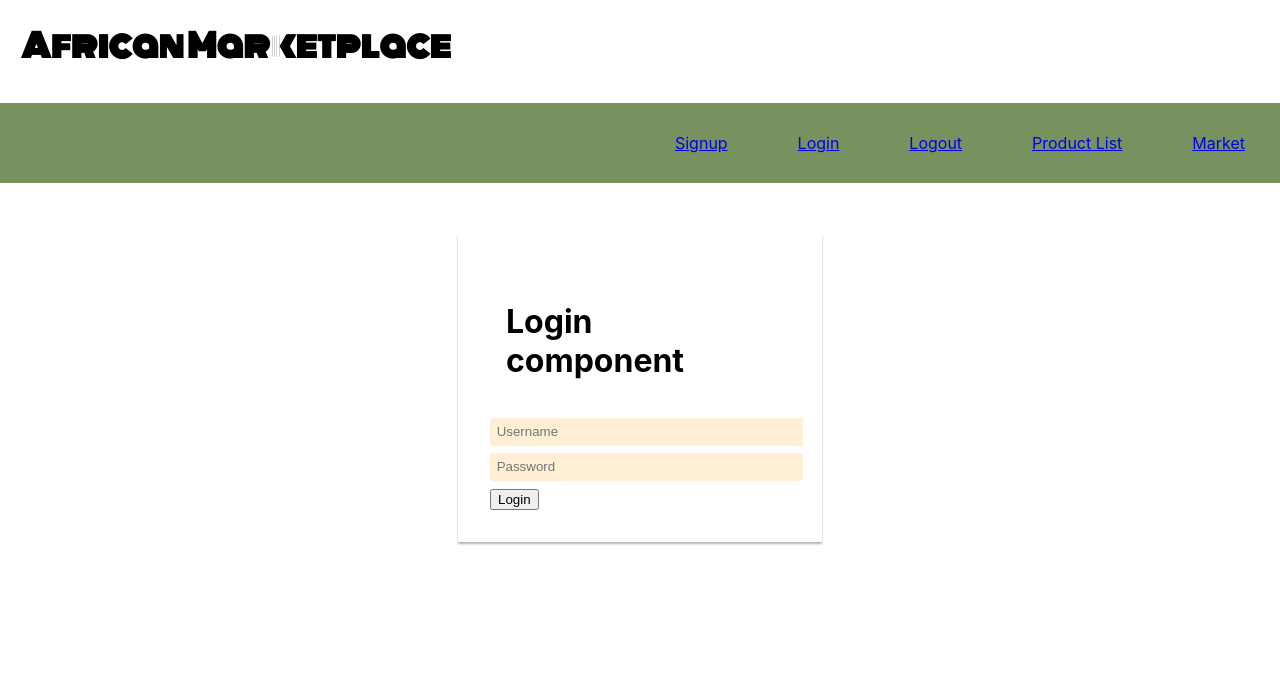
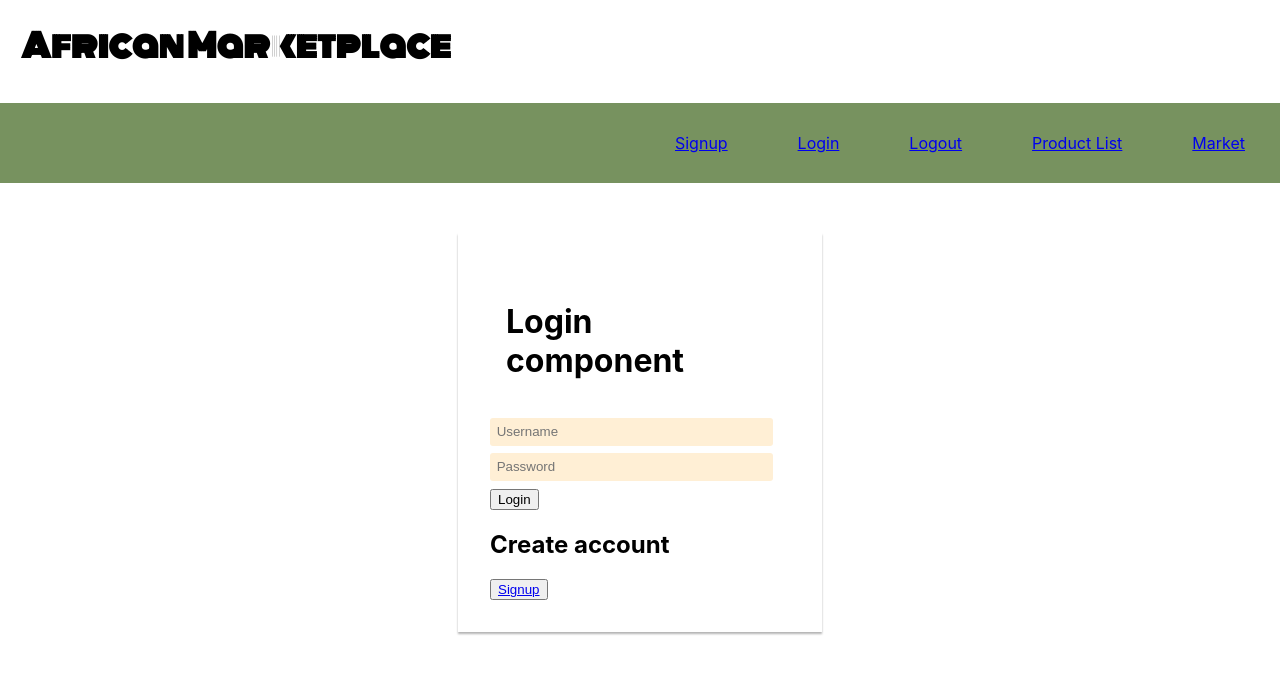
Before and after one commit to African-Marketplace-12-2020/front-end, a React (Create React App) app in the folder african-marketplace/: page /login in a window 1280 px wide. Shown: the top 674 px of the page. Built offline with nearby package versions, Linux system fonts and the light colour scheme.

Commit message:
Updated the Login component to include a link to the signup form inside it.

```diff
--- a/african-marketplace/src/components/forms/Login.js
+++ b/african-marketplace/src/components/forms/Login.js
@@ -1,5 +1,6 @@
 import React, { useState } from 'react';
 import { connect } from 'react-redux';
+import { NavLink } from 'react-router-dom';
 import { login } from '../../actions/marketActions';
 import styled from "styled-components";
 
@@ -27,12 +28,12 @@ export const Input = styled.input`
 	background: papayawhip;
 	border: none;
 	border-radius: 3px;
-	width: 100%;
+	width: 90%;
 	margin-bottom: 0.5em;
 `;
 
 const Login = (props) => {
-    console.log(props.isLoggedIn)
+    console.log(props)
     const [credentials, setCredentials] = useState({
             username: '',
             password: ''
@@ -78,17 +79,22 @@ const Login = (props) => {
                 onChange={handleChange}
             />
             <button>Login</button>
+            <div>
+                <h2>Create account</h2>
+                <button><NavLink to="/signup">Signup</NavLink></button>
+            </div>
+
             </FormGroup>
         </div>
     )
 }
 
 const mapStateToProps = (state) => {
-    console.log(state.authReducer.isLoggedIn)
+    console.log(state)
     return {
-        isLoggedIn: state.authReducer.isLoggedIn,
-        error: state.authReducer.error,
-        token: state.authReducer.token
+        isLoggedIn: state.isLoggedIn,
+        error: state.error,
+        token: state.token
     }
   }
 
```
Also changed, not shown: 1 other file (tests, documents, lock files or other folders).
